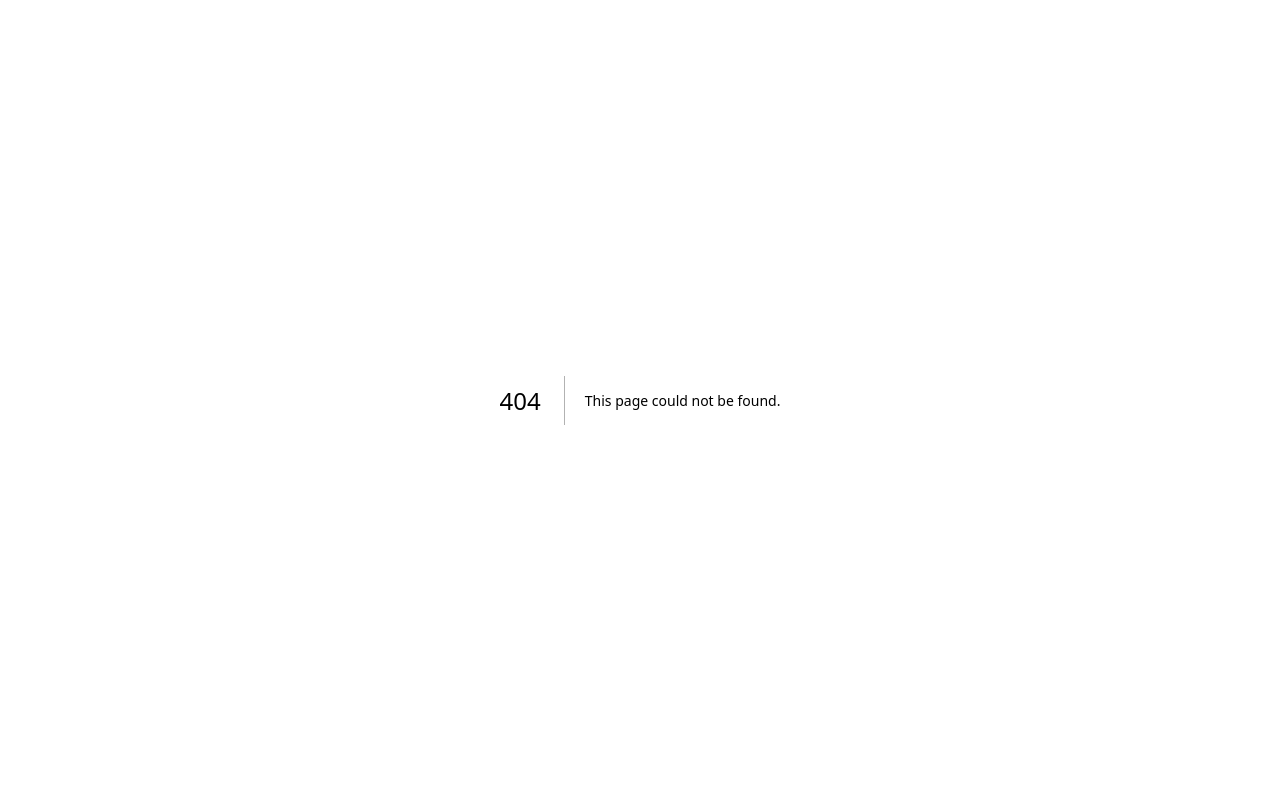
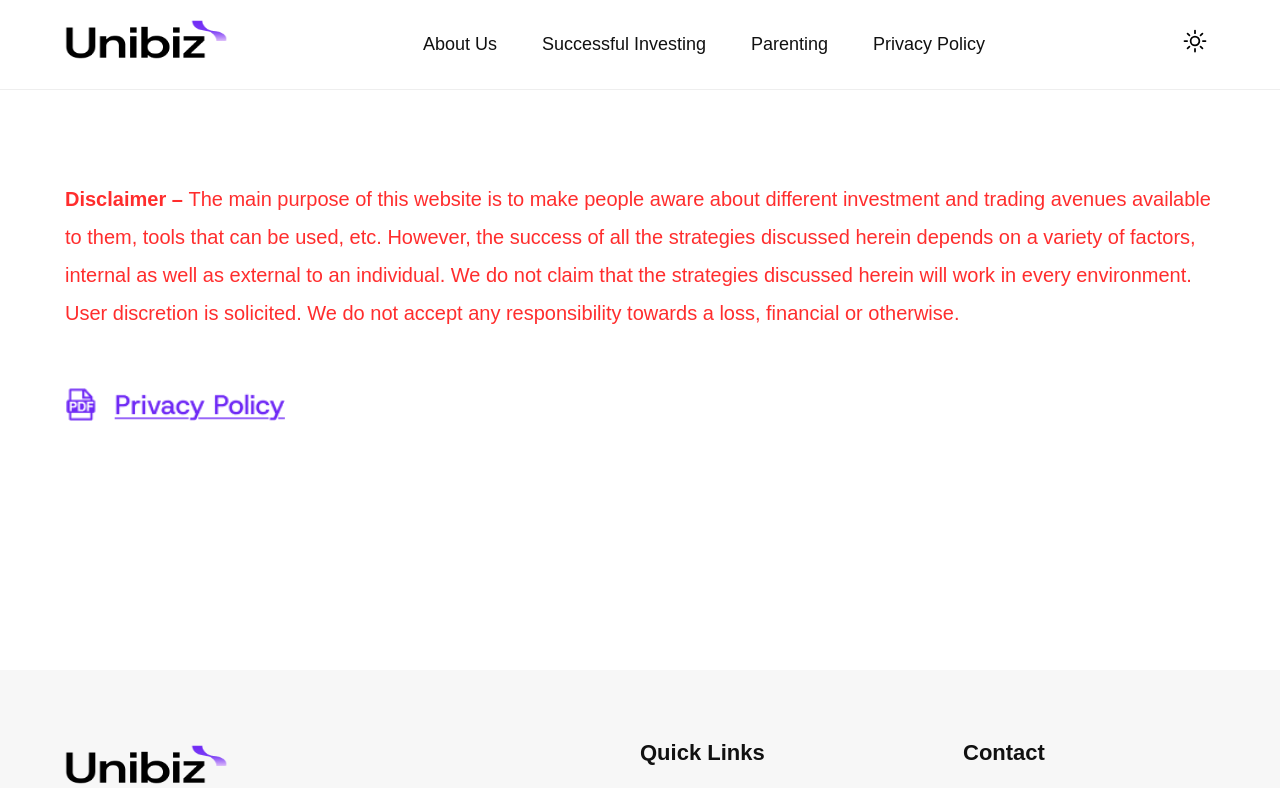
Before and after one commit to niku1429/LionFort-PropTech, a Next.js app: page /privacy_and_policy in a window 1280 px wide. Before the commit this address had no page. Shown: the top 788 px of the page. Built offline with nearby package versions, Linux system fonts and the light colour scheme.

Commit message:
privacy policy done

```diff
--- a/app/components/Navbar.jsx
+++ b/app/components/Navbar.jsx
@@ -25,7 +25,7 @@ export default function Navbar() {
             <li><Link href="/about">About Us</Link></li>
             <li><Link href="/investing">Successful Investing</Link></li>
             <li><Link href="/parenting">Parenting</Link></li>
-            <li><Link href="#">Privacy Policy</Link></li>
+            <li><Link href="/privacy_and_policy">Privacy Policy</Link></li>
           </ul>
         </nav>
 
--- /dev/null
+++ b/app/components/PrivacySection.tsx
@@ -0,0 +1,41 @@
+import Image from "next/image";
+
+export default function PrivacySection() {
+  return (
+    <section className="privacy-section">
+      <div className="container">
+
+        <div className="privacy-content">
+
+          <p>
+            <strong>Disclaimer – </strong>
+            The main purpose of this website is to make people aware about
+            different investment and trading avenues available to them, tools
+            that can be used, etc. However, the success of all the strategies
+            discussed herein depends on a variety of factors, internal as well
+            as external to an individual. We do not claim that the strategies
+            discussed herein will work in every environment. User discretion is
+            solicited. We do not accept any responsibility towards a loss,
+            financial or otherwise.
+          </p>
+
+          <a
+            href="/images/Frame 1679.png"
+            target="_blank"
+            rel="noopener noreferrer"
+            className="privacy-file"
+          >
+            <Image
+              src="/images/Frame 1679.png"
+              alt="Privacy Policy"
+              width={220}
+              height={60}
+            />
+          </a>
+
+        </div>
+
+      </div>
+    </section>
+  );
+}
--- a/app/globals.css
+++ b/app/globals.css
@@ -931,3 +931,71 @@ justify-content:center;
 }
 
 }
+
+/* ==========================================
+   PRIVACY POLICY
+========================================== */
+
+.privacy-section{
+    padding:90px 0 120px;
+    min-height:500px;
+}
+
+.privacy-content{
+    max-width:1150px;
+    margin:auto;
+}
+
+.privacy-content p{
+    color:#ff2d2d;
+    font-size:20px;
+    line-height:1.9;
+    margin-bottom:55px;
+}
+
+.privacy-file{
+    display:inline-block;
+    transition:.3s;
+}
+
+.privacy-file:hover{
+    transform:scale(1.04);
+}
+
+.privacy-file img{
+    width:220px;
+    height:auto;
+}
+
+/* ================= Tablet ================= */
+
+@media(max-width:992px){
+
+.privacy-section{
+    padding:70px 0;
+}
+
+.privacy-content p{
+    font-size:18px;
+}
+
+}
+
+/* ================= Mobile ================= */
+
+@media(max-width:768px){
+
+.privacy-section{
+    padding:50px 0;
+}
+
+.privacy-content p{
+    font-size:16px;
+    line-height:1.8;
+}
+
+.privacy-file img{
+    width:170px;
+}
+
+}
--- /dev/null
+++ b/app/privacy_and_policy/page.tsx
@@ -0,0 +1,13 @@
+import Navbar from "../components/Navbar";
+import PrivacySection from "../components/PrivacySection";
+import Footer from "../components/Footer";
+
+export default function PrivacyPolicyPage() {
+  return (
+    <>
+      <Navbar />
+      <PrivacySection />
+      <Footer />
+    </>
+  );
+}
```
Also changed, not shown: public/images/Frame 1679.png (added).
